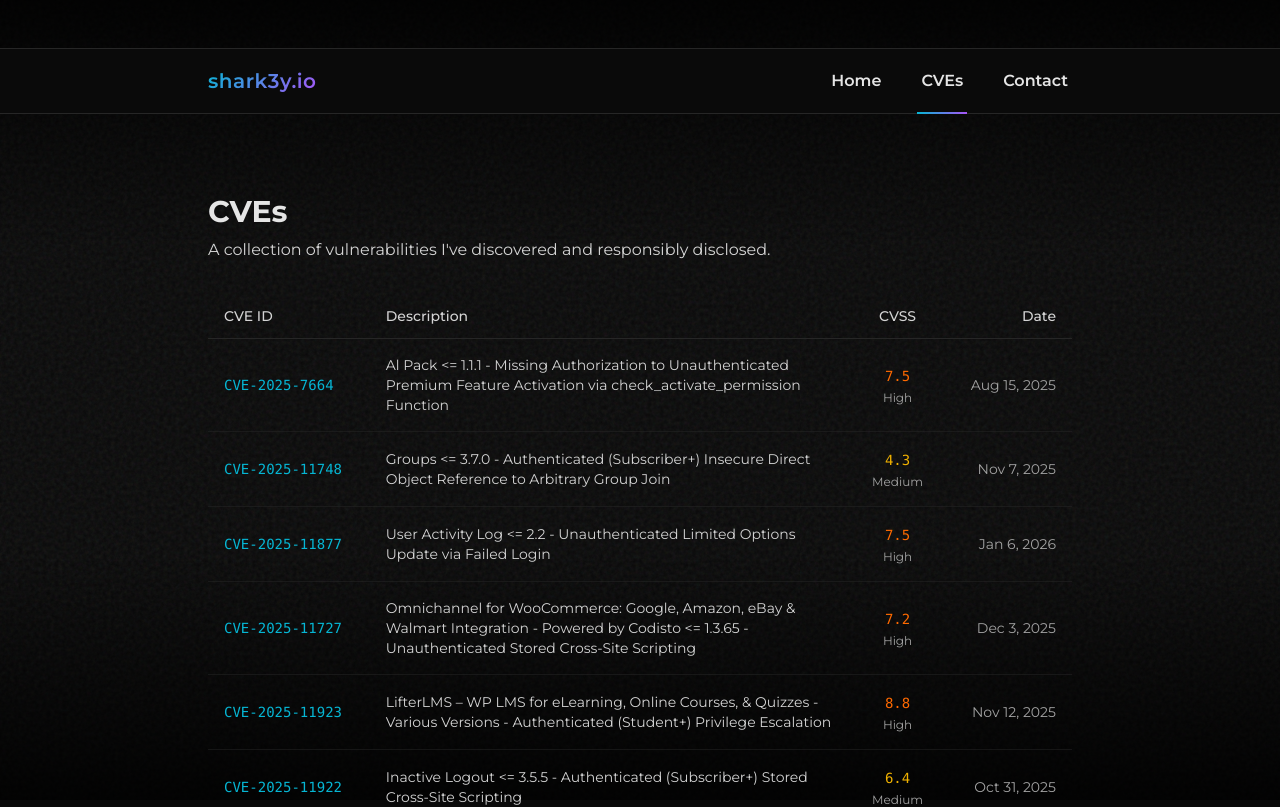
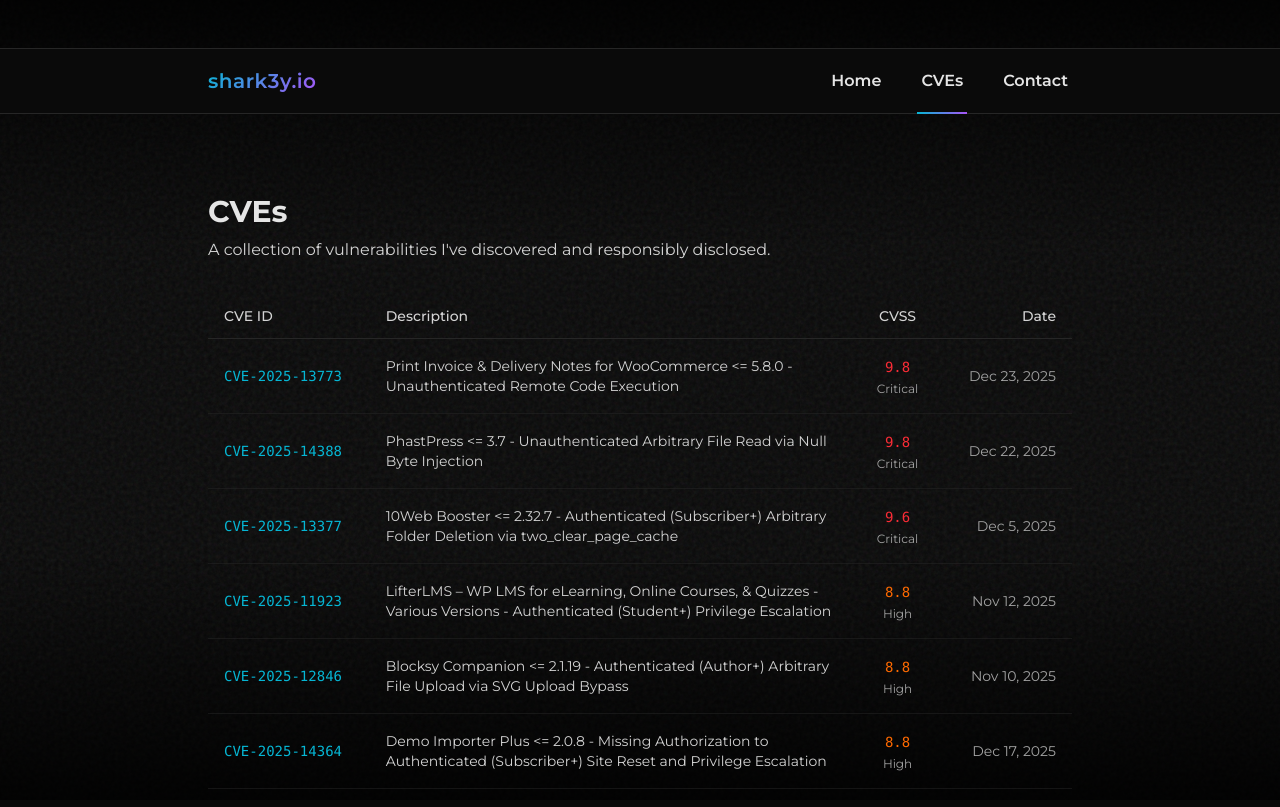
Before and after one commit to angusgee/shark3y.io, a React (Vite) app: page /cves in a window 1280 px wide. Shown: the top 807 px of the page. Built offline with nearby package versions, Linux system fonts and the light colour scheme.

Commit message:
refactor(CVEs): sort CVEs in desc order

```diff
--- a/src/pages/CVEs.jsx
+++ b/src/pages/CVEs.jsx
@@ -1,3 +1,4 @@
+import { useMemo } from 'react';
 import { cves } from '../data/cves';
 
 function getCvssColor(cvss) {
@@ -15,6 +16,8 @@ function getCvssBadge(cvss) {
 }
 
 export default function CVEs() {
+  const sortedCves = useMemo(() => [...cves].sort((a, b) => b.cvss - a.cvss), []);
+
   return (
     <div className="max-w-4xl mx-auto px-4 py-12">
       <h1 className="text-3xl font-bold mb-2">
@@ -26,7 +29,7 @@ export default function CVEs() {
 
       {/* Mobile card layout */}
       <div className="sm:hidden flex flex-col gap-4">
-        {cves.map((cve) => (
+        {sortedCves.map((cve) => (
           <div
             key={cve.id}
             className="border border-dark-border/50 rounded-lg p-4 hover:bg-dark-surface/50 transition-colors"
@@ -61,7 +64,7 @@ export default function CVEs() {
             </tr>
           </thead>
           <tbody>
-            {cves.map((cve) => (
+            {sortedCves.map((cve) => (
               <tr
                 key={cve.id}
                 className="border-b border-dark-border/50 hover:bg-dark-surface/50 transition-colors"
@@ -94,7 +97,7 @@ export default function CVEs() {
       </div>
 
       <p className="mt-8 text-sm text-gray-muted text-center">
-        Showing {cves.length} CVEs • All vulnerabilities were responsibly disclosed and are now patched in the latest versions
+        Showing {sortedCves.length} CVEs • All vulnerabilities were responsibly disclosed and are now patched in the latest versions
       </p>
     </div>
   );
```
